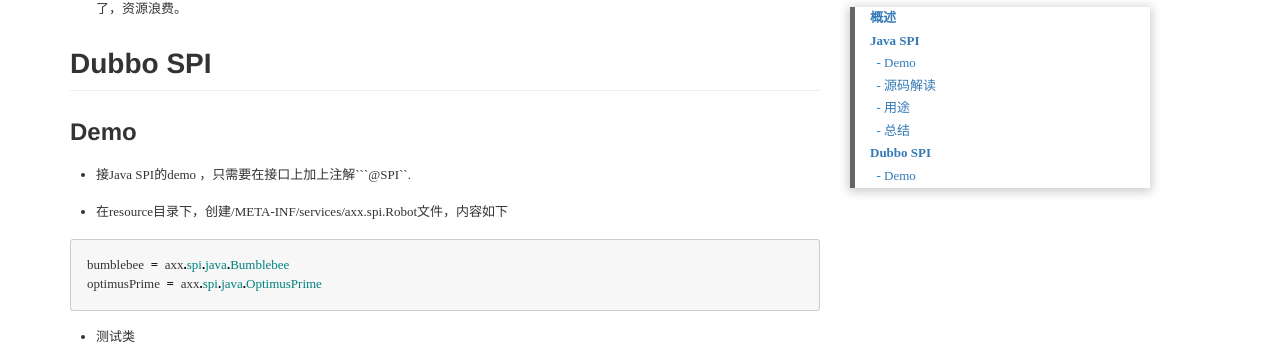
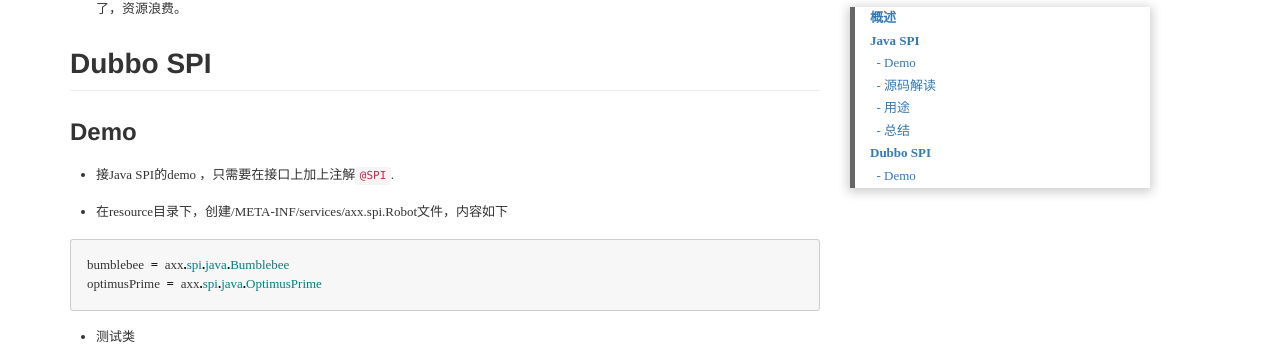
Before and after one commit to gaoxinzhong1992/niubility.org.cn, a Jekyll site: the page built from _posts/2020-01-10-Dubbo-SPI.md, in a window 1280 px wide and 900 px high, scrolled down 4867 px. Shown: the part 93-453 px from the top of the window. Built offline with Jekyll 4.4.1, drawn with Linux system fonts in a browser that asks for light colours.

Commit message:
fix style

````diff
--- a/_posts/2020-01-10-Dubbo-SPI.md
+++ b/_posts/2020-01-10-Dubbo-SPI.md
@@ -246,7 +246,7 @@ com.mysql.fabric.jdbc.FabricMySQLDriver
 
 ### Demo
 
-- 接Java SPI的demo ，只需要在接口上加上注解```@SPI``.
+- 接Java SPI的demo ，只需要在接口上加上注解```@SPI```.
 
 - 在resource目录下，创建/META-INF/services/axx.spi.Robot文件，内容如下
 
````
